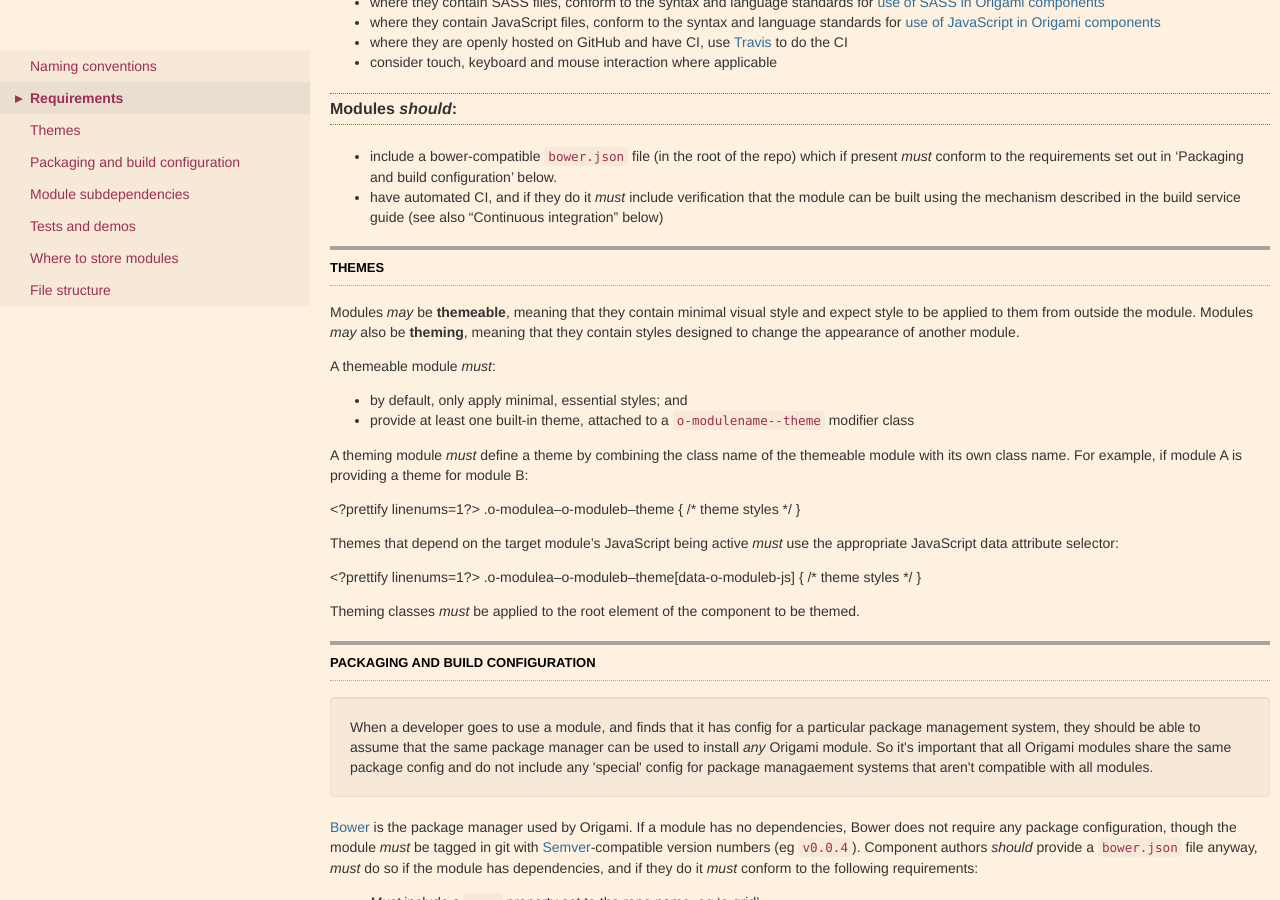
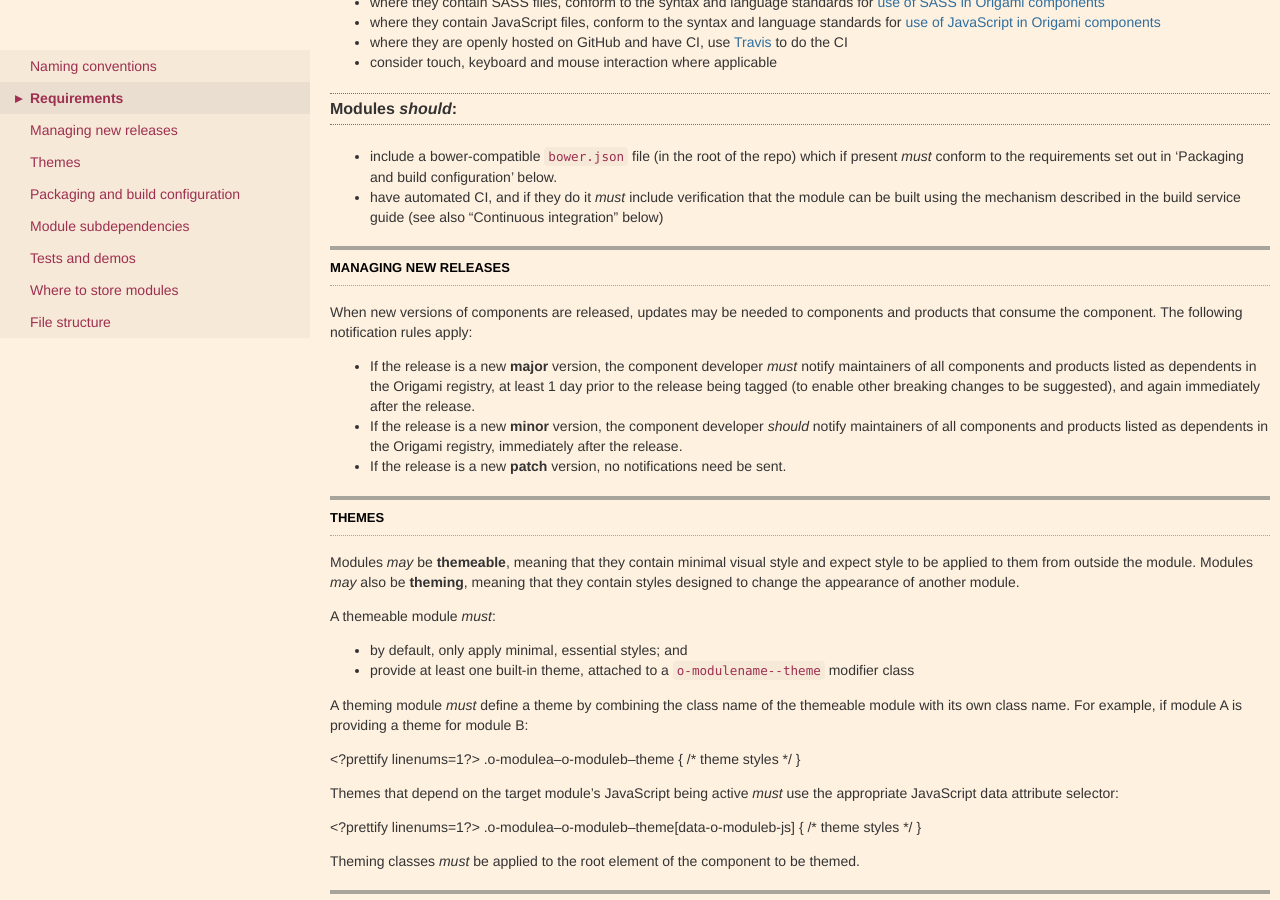
Before and after one commit to Financial-Times/ft-origami, a Jekyll site: the page built from docs/component-spec/modules.md, in a window 1280 px wide and 900 px high, scrolled down 1258 px. Built offline with Jekyll 4.4.1, drawn with Linux system fonts in a browser that asks for light colours; some web fonts are replaced.

Commit message:
Add rules for notifying upstream module maintainers of new versions, closes #220

```diff
--- a/docs/component-spec/modules.md
+++ b/docs/component-spec/modules.md
@@ -56,6 +56,16 @@ The following requirements apply to creating a Origami-compatible module compone
 
 * include a bower-compatible `bower.json` file (in the root of the repo) which if present *must* conform to the requirements set out in 'Packaging and build configuration' below.
 * have automated CI, and if they do it *must* include verification that the module can be built using the mechanism described in the build service guide (see also "Continuous integration" below)
+
+
+## Managing new releases
+
+When new versions of components are released, updates may be needed to components and products that consume the component.  The following notification rules apply:
+
+* If the release is a new **major** version, the component developer *must* notify maintainers of all components and products listed as dependents in the Origami registry, at least 1 day prior to the release being tagged (to enable other breaking changes to be suggested), and again immediately after the release.
+* If the release is a new **minor** version, the component developer *should* notify maintainers of all components and products listed as dependents in the Origami registry, immediately after the release.
+* If the release is a new **patch** version, no notifications need be sent.
+
 
 ## Themes
 
```
